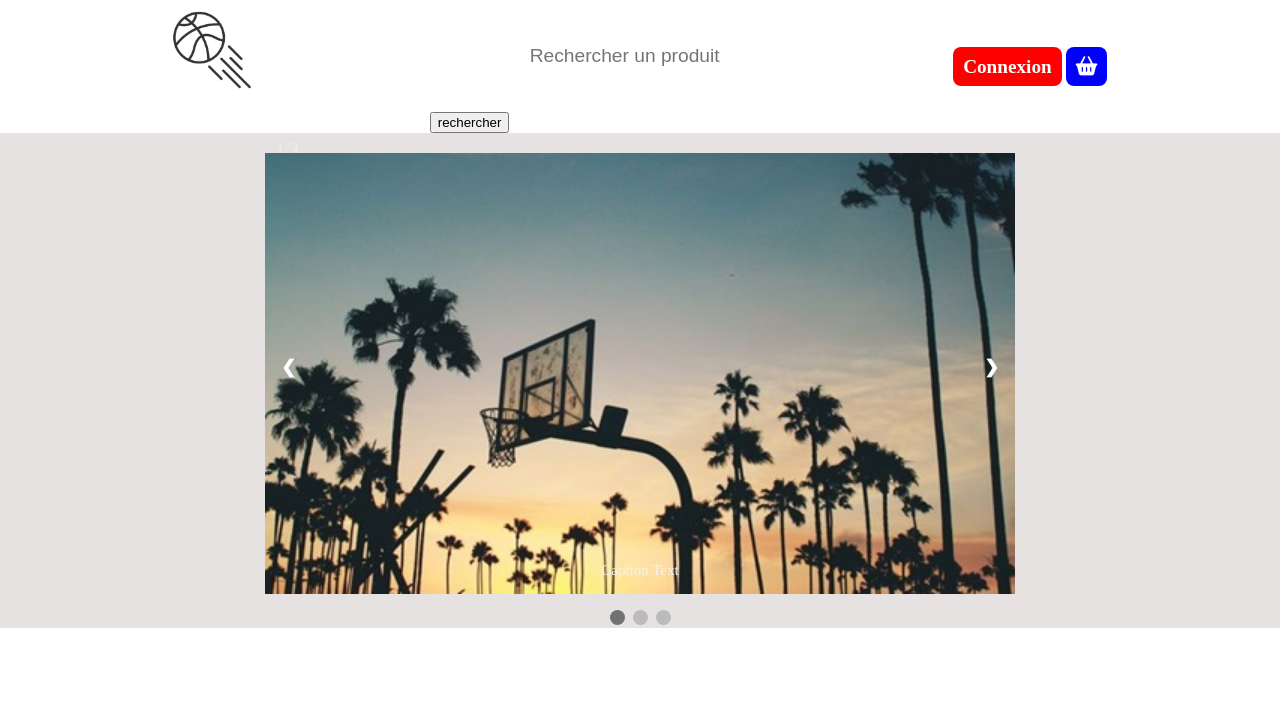
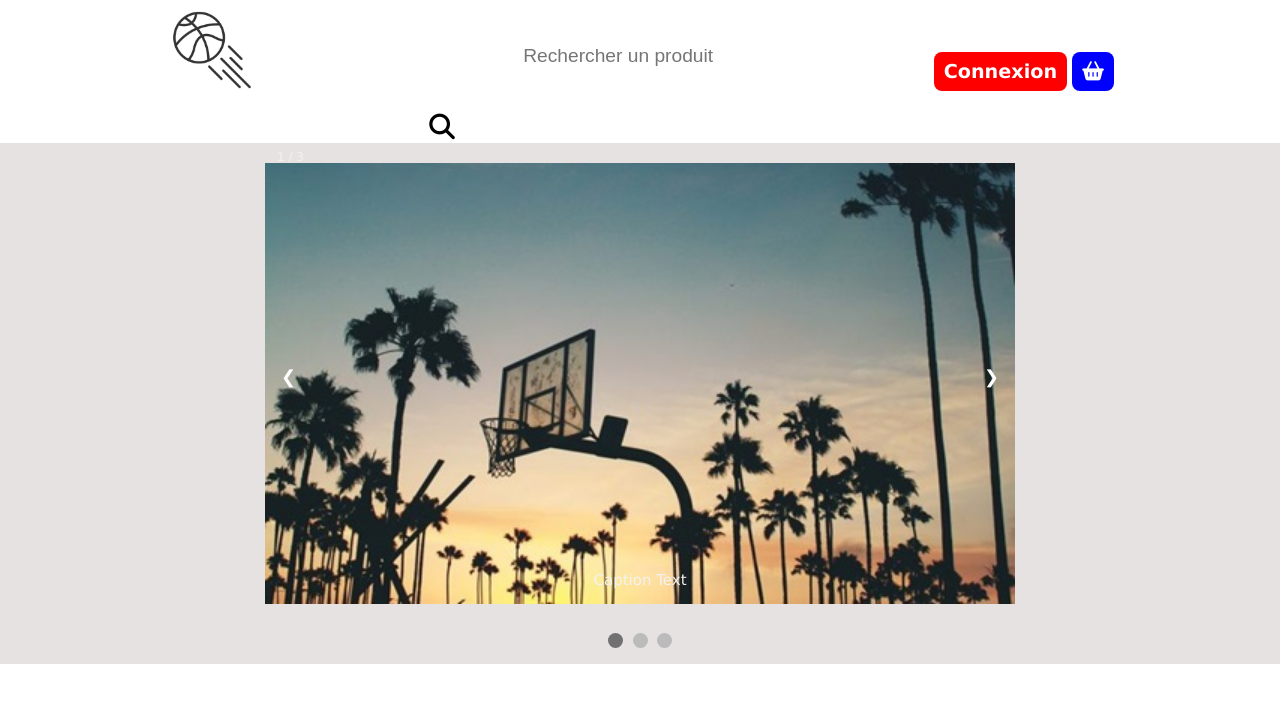
Before and after one commit to snk9341/e6-basket, a PHP site: page /index.php?rech= in a window 1280 px wide. Shown: the top 703 px of the page. Run offline with PHP 8.4, Linux system fonts and the light colour scheme; data that the repository does not hold is empty; some libraries are stand-ins or nearby versions.

Commit message:
some changes

```diff
--- a/connect.php
+++ b/connect.php
@@ -25,11 +25,11 @@ if(isset($_POST["bouton"])){
 <head>
     <meta charset="UTF-8">
     <meta name="viewport" content="width=device-width, initial-scale=1.0">
-    <title>Document</title>
     <link rel="stylesheet" href="css/reset.css">
     <link rel="stylesheet" href="css/connect.css">
     <link rel="stylesheet" href="css/header.css">
     <script src="https://kit.fontawesome.com/1a76fbbd1a.js" crossorigin="anonymous"></script>
+    <title>connexion</title>
 </head>
 
 <body>
--- a/css/header.css
+++ b/css/header.css
@@ -89,3 +89,10 @@ border: grey;
 border-radius: 15px;
 transition: 5ms;
 }
+
+.inputSearch {
+  border: none;
+  font-size: 2vw;
+  background: transparent;
+  cursor: pointer;
+}
--- a/header.php
+++ b/header.php
@@ -1,4 +1,3 @@
-<script src="https://kit.fontawesome.com/1a76fbbd1a.js" crossorigin="anonymous"></script>
 <header style="background-color: white;">
     <div class="back">
         <section class="col-12">
@@ -18,7 +17,7 @@
           ?>
           <form action="" method="GET">
             <input type="search" placeholder="Rechercher un produit" id="site-search" name="rech" />
-            <input type="submit" value="rechercher" />
+            <button class="inputSearch" type="submit"><i class="fa-solid fa-magnifying-glass"></i></button>
           </form>
 
         </div>
--- a/index.php
+++ b/index.php
@@ -3,8 +3,22 @@ session_start();
 error_reporting(E_ALL);
 ini_set("display_errors", 1);
 require_once("connexion/connect.php");
-require_once("header.php");
-require_once("slide.php");
+
+?>
+<!DOCTYPE html>
+<html lang="fr">
+<head>
+    <meta charset="UTF-8">
+    <meta name="viewport" content="width=device-width, initial-scale=1.0">
+    <link rel="stylesheet" href="css/reset.css">
+    <link rel="stylesheet" href="css/style.css">
+    <link rel="stylesheet" href="css/header.css">
+    <link rel="stylesheet" href="css/slide.css">
+    <script src="https://kit.fontawesome.com/1a76fbbd1a.js" crossorigin="anonymous"></script>
+    <script src="https://kit.fontawesome.com/1a76fbbd1a.js" crossorigin="anonymous"></script>
+    <title>BballShop</title>
+</head>
+<?php
 if (count($_GET) > 0)
 {
     $recherche = $_GET["rech"];
@@ -13,19 +27,9 @@ if (count($_GET) > 0)
 }else{
     header("location:index.php?rech=");
 }
+    require_once("header.php");
+    require_once("slide.php");
 ?>
-<!DOCTYPE html>
-<html lang="fr">
-
-<head>
-    <meta charset="UTF-8">
-    <meta name="viewport" content="width=device-width, initial-scale=1.0">
-    <link rel="stylesheet" href="css/reset.css">
-    <link rel="stylesheet" href="css/style.css">
-    <link rel="stylesheet" href="css/header.css">
-    <script src="https://kit.fontawesome.com/1a76fbbd1a.js" crossorigin="anonymous"></script>
-    <title>Document</title>
-</head>
 <body>
     <div class="wrapper">
         <?php
--- a/slide.php
+++ b/slide.php
@@ -1,18 +1,3 @@
-<!DOCTYPE html>
-<html lang="en">
-<head>
-    <meta charset="UTF-8">
-    <meta name="viewport" content="width=device-width, initial-scale=1.0">
-    <title>Document</title>
-    <link rel="stylesheet" href="css/reset.css">
-    <link rel="stylesheet" href="css/slide.css">
-</head>
-<!DOCTYPE html>
-
-
-</head>
-<body>
-
 <div class="color">
 <div class="slideshow-container">
 
@@ -40,7 +25,7 @@
 </div>
 <br>
 
-<div style="text-align:center">
+<div style="text-align:center; padding: 1vw">
   <span class="dot" onclick="currentSlide(1)"></span>
   <span class="dot" onclick="currentSlide(2)"></span>
   <span class="dot" onclick="currentSlide(3)"></span>
```
Also changed, not shown: sdad.html (added, +16 -0 lines), image/article10.png, image/article11.png, image/article2.png, image/article3.png, image/article4.png.
